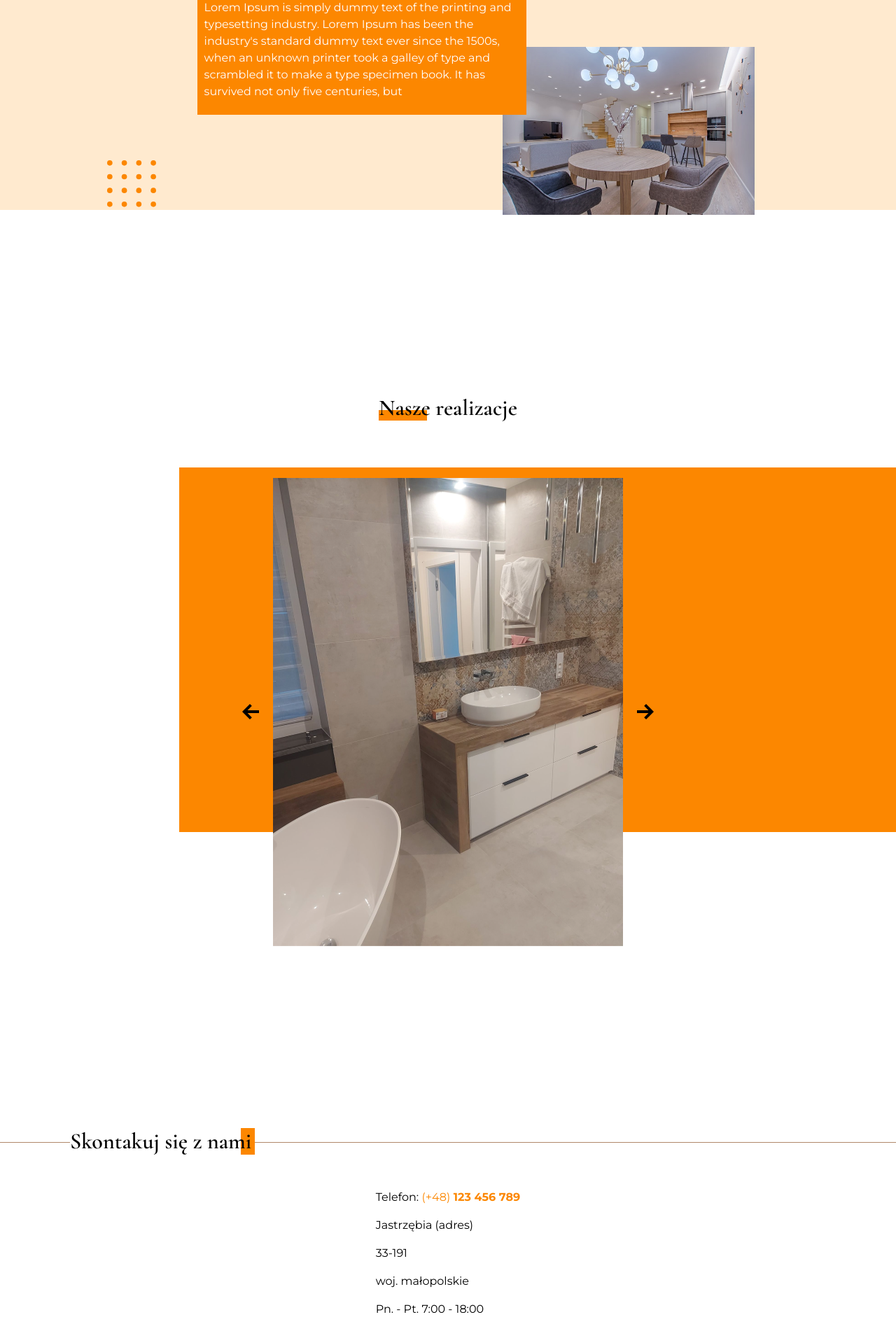
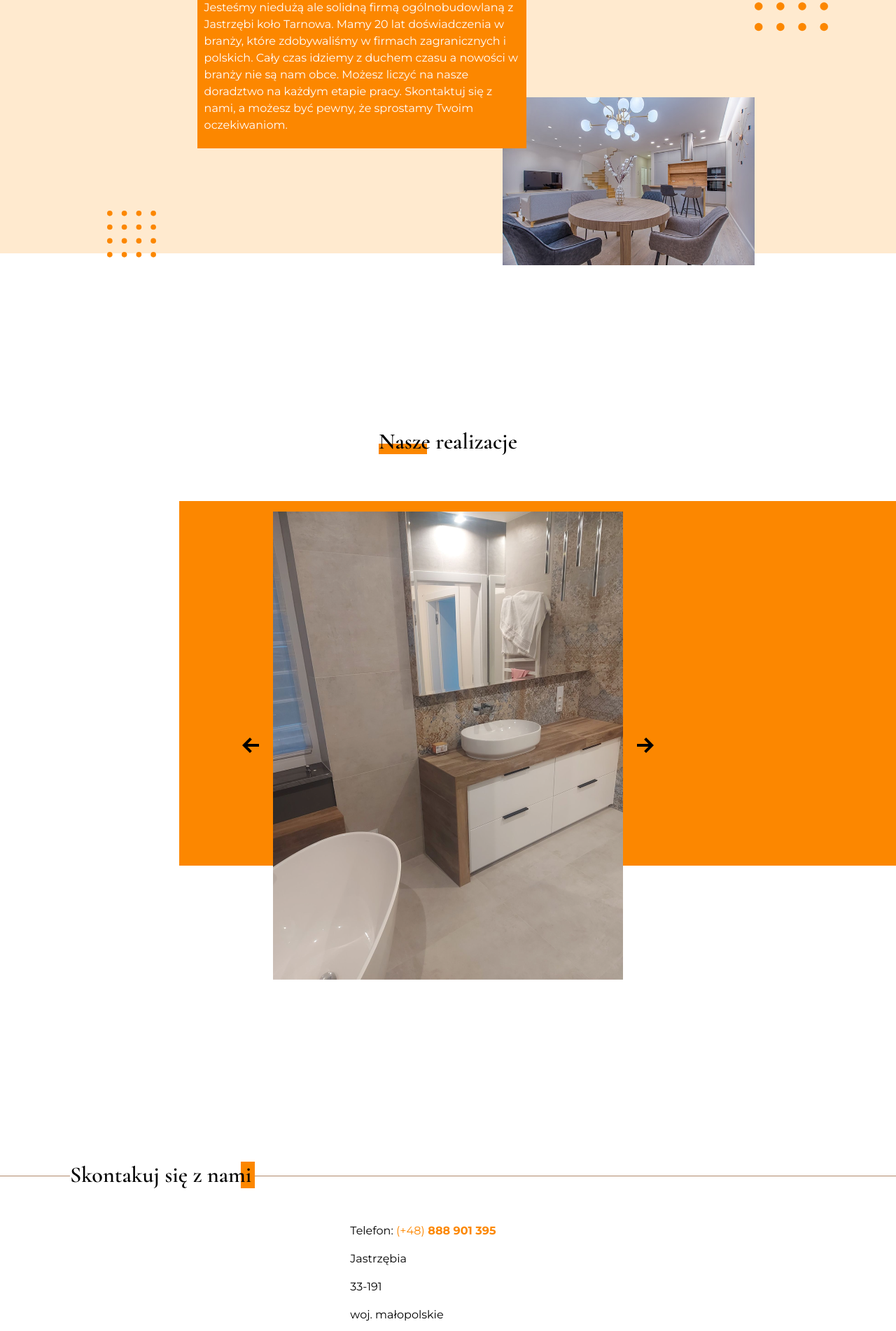
Before and after one commit to KarolG99/Waldus-new, a React (Create React App) app: page / in a window 1280 px wide. Shown: the part 2080-3982 px from the top of the page at 70% size. Built offline with nearby package versions, Linux system fonts and the light colour scheme.

Commit message:
added compoany description

```diff
--- a/src/components/About/About.styles.ts
+++ b/src/components/About/About.styles.ts
@@ -61,6 +61,7 @@ export const AboutImgWrapper = styled.div`
   display: flex;
   justify-content: center;
   z-index: 1;
+  object-fit: contain;
 
   ${({ theme }) => theme.mq.desktop} {
     position: absolute;
--- a/src/components/About/About.tsx
+++ b/src/components/About/About.tsx
@@ -14,11 +14,12 @@ const About = () => {
       <AboutTextWrapper>
         <h1>Walduś</h1>
         <p>
-          Lorem Ipsum is simply dummy text of the printing and typesetting
-          industry. Lorem Ipsum has been the industry's standard dummy text ever
-          since the 1500s, when an unknown printer took a galley of type and
-          scrambled it to make a type specimen book. It has survived not only
-          five centuries, but
+          Jesteśmy niedużą ale solidną firmą ogólnobudowlaną z Jastrzębi koło
+          Tarnowa. Mamy 20 lat doświadczenia w branży, które zdobywaliśmy w
+          firmach zagranicznych i polskich. Cały czas idziemy z duchem czasu a
+          nowości w branży nie są nam obce. Możesz liczyć na nasze doradztwo na
+          każdym etapie pracy. Skontaktuj się z nami, a możesz być pewny, że
+          sprostamy Twoim oczekiwaniom.
         </p>
       </AboutTextWrapper>
 
--- a/src/components/Contact/Contact.styles.ts
+++ b/src/components/Contact/Contact.styles.ts
@@ -8,7 +8,7 @@ export const ContactWrapper = styled.footer`
   flex-direction: column;
   justify-content: center;
   align-items: center;
-  padding: 50px;
+  padding: 50px 20px 10px 20px;
 
   ${({ theme }) => theme.mq.tablet} {
       margin-top: 200px;
--- a/src/components/Contact/Contact.tsx
+++ b/src/components/Contact/Contact.tsx
@@ -15,17 +15,17 @@ const Contact = () => {
       <ContactDetail>
         <p>
           Telefon:{" "}
-          <a href="tel:123456789">
+          <a href="tel:888901395">
             {" "}
-            (+48)<strong> 123 456 789</strong>
+            (+48)<strong> 888 901 395</strong>
           </a>
         </p>
-        <p>Jastrzębia (adres)</p>
+        <p>Jastrzębia</p>
         <p>33-191</p>
         <p>woj. małopolskie</p>
         <p>Pn. - Pt. 7:00 - 18:00</p>
         <p>
-          e-mail: <a href="mailto:adres@adres.pl">adres@adres.pl</a>
+          e-mail: <a href="mailto:waldemarbiskup@interia.pl">waldemarbiskup@interia.pl</a>
         </p>
       </ContactDetail>
       <FooterLine />
--- a/src/components/Projects/Projects.styles.ts
+++ b/src/components/Projects/Projects.styles.ts
@@ -53,7 +53,7 @@ export const CarouselImage = styled.img`
   max-width: 500px;
 
   &.with-animation {
-    animation: ${Scale} 0.37s ease-in-out;
+    /* animation: ${Scale} 0.37s ease-in-out; */
   }
 
   ${({ theme }) => theme.mq.tablet} {
```
